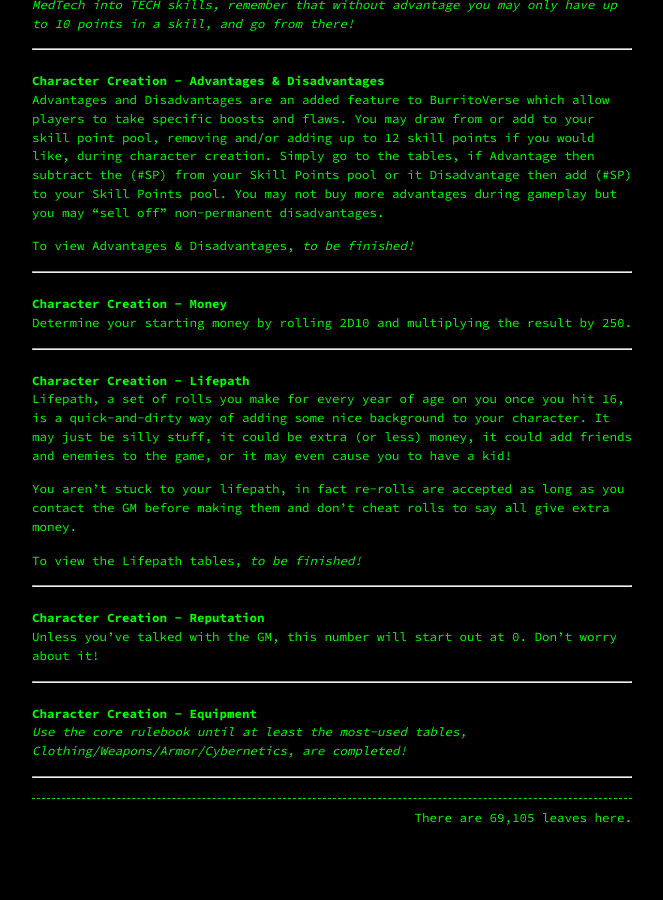
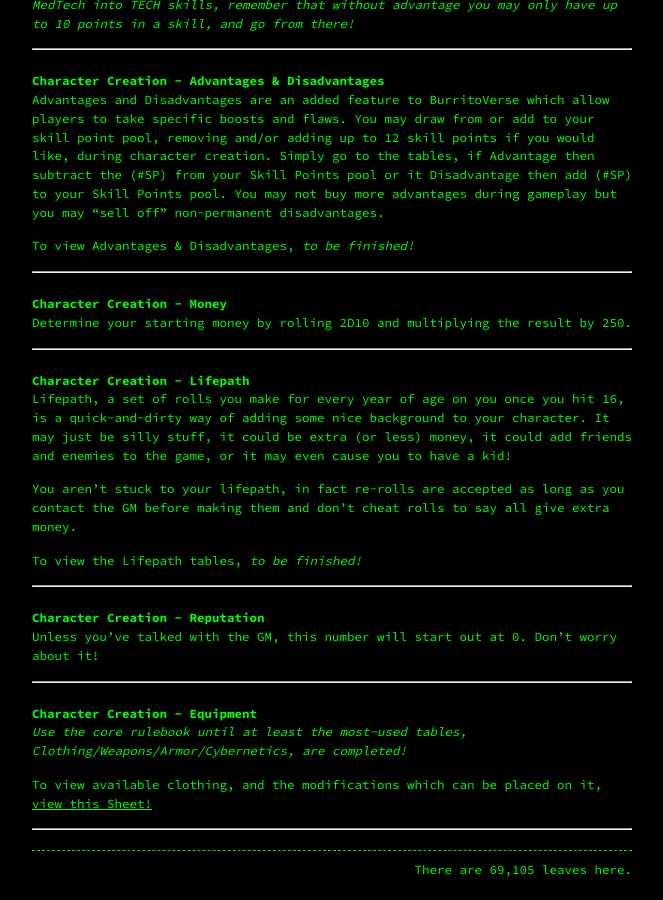
Before and after one commit to Terwilliger69105/69105.github.io, a Jekyll site: the page built from cyberpunk.md, in a window 1280 px wide and 900 px high, scrolled down 1086 px. Shown: the whole window, without its empty margins (308-971 px from the left). Built offline with Jekyll 4.4.1, drawn with Linux system fonts in a browser that asks for light colours; our own code applies the rules of GitHub Pages for plain Markdown files; before the commit the page ends 1934 px from its top, so only the background shows below that.

Commit message:
Update cyberpunk.md

```diff
--- a/cyberpunk.md
+++ b/cyberpunk.md
@@ -87,4 +87,6 @@ Unless you've talked with the GM, this number will start out at 0. Don't worry a
 
 *Use the core rulebook until at least the most-used tables, Clothing/Weapons/Armor/Cybernetics, are completed!*
 
+To view available clothing, and the modifications which can be placed on it, [view this Sheet!](https://docs.google.com/spreadsheets/d/14wzy7uvyw3JEyEWlgATxWlp-W9sFzTJPMINzpEUrK7U/edit?usp=sharing)
+
 ----
```
